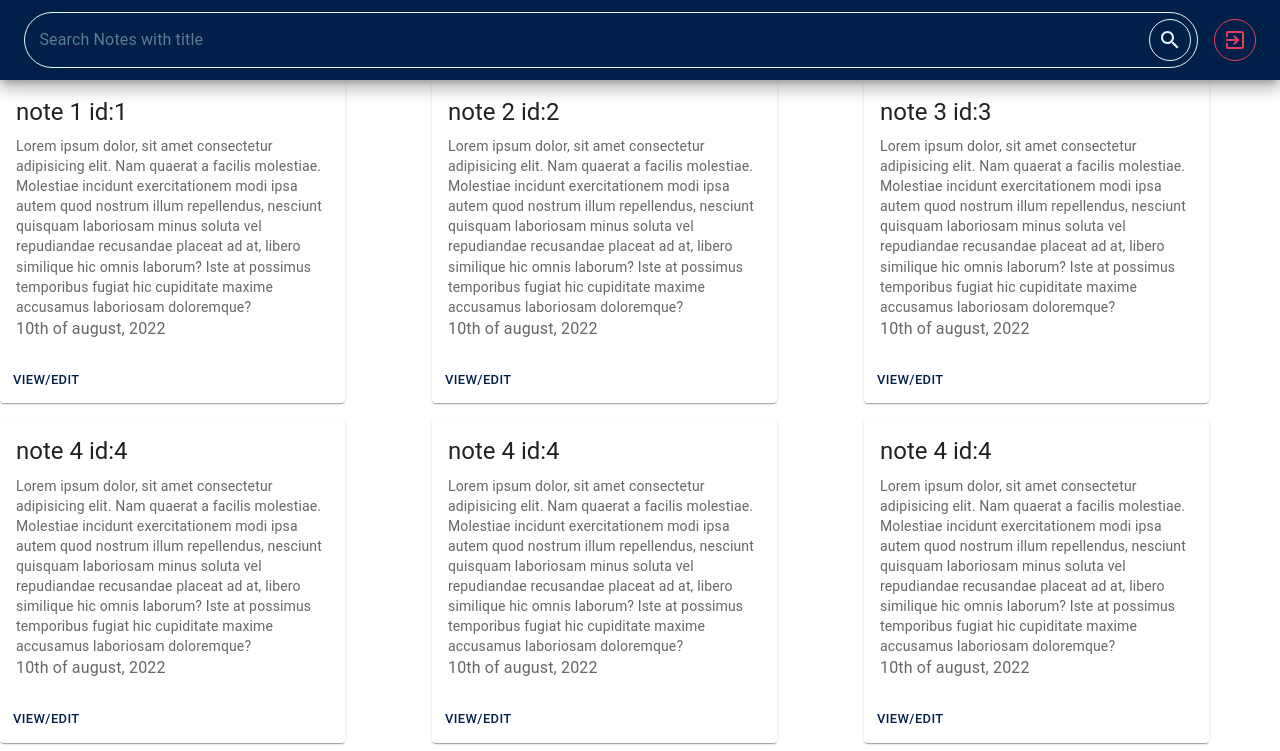
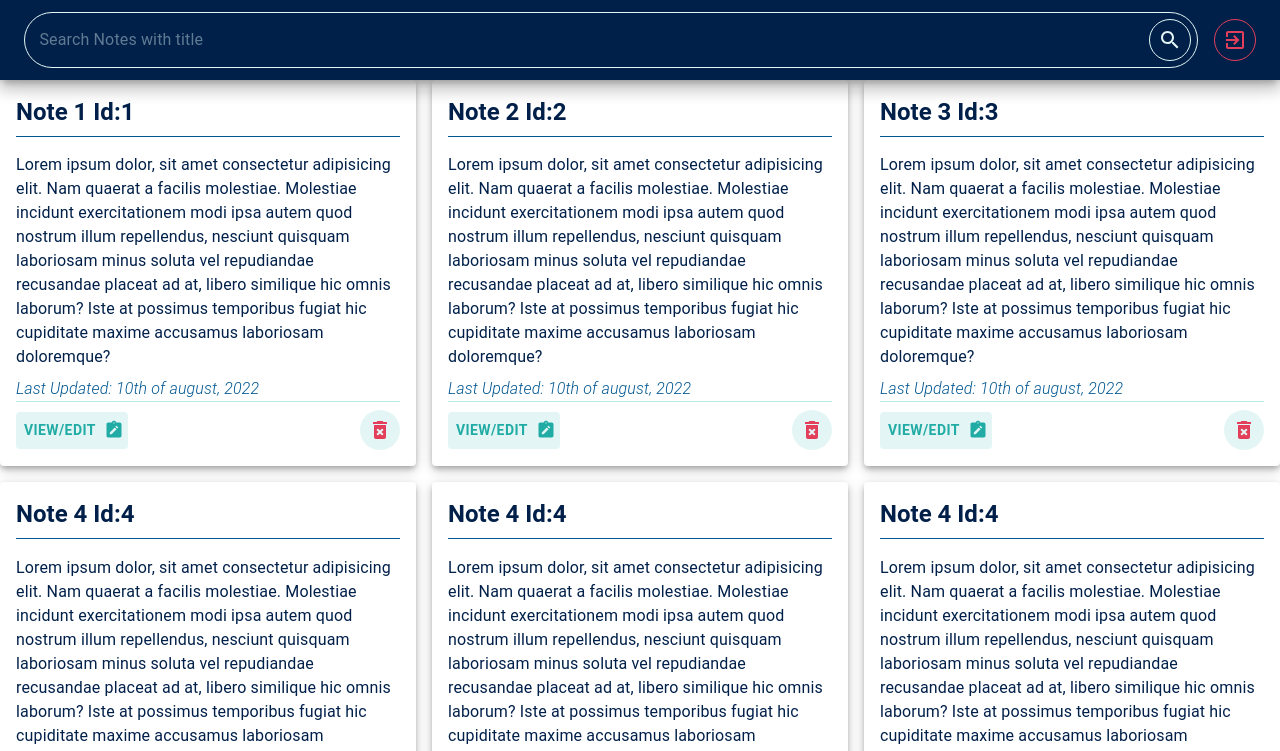
Before and after one commit to Folareen/sleek-notes, a React (Create React App) app: page / in a window 1280 px wide. Shown: the top 751 px of the page. Built offline with nearby package versions, Linux system fonts and the light colour scheme.

Commit message:
styled notespreview card

```diff
--- a/src/components/NotesPreviewCard.jsx
+++ b/src/components/NotesPreviewCard.jsx
@@ -1,36 +1,46 @@
 import React, { Component} from 'react'
-import Card from '@mui/material/Card';
-import CardActions from '@mui/material/CardActions';
-import CardContent from '@mui/material/CardContent';
-import Button from '@mui/material/Button';
-import Typography from '@mui/material/Typography';
+import { IconButton, CardActions, CardContent, Card, Button, Typography } from '@mui/material';
+import DeleteForeverIcon from '@mui/icons-material/DeleteForever';
+import NoteAltIcon from '@mui/icons-material/NoteAlt';
 
 export default class NotesPreviewCard extends Component{
-
 
     render(){
         const {id, title, body, date } = this.props
         return (
-            <Card sx={{ maxWidth: 345 }}>
-            <CardContent>
-                <Typography gutterBottom variant="h5" component="div">
+            <Card sx={{px:2, py:1}} elevation={5}>
+
+                <CardContent sx={{p:0}}>
+
+                    <Typography gutterBottom component="h2" variant='h5' sx={{fontWeight: 'bold',textTransform: 'capitalize', color:'primary.main', borderBottom: 1, borderColor: 'secondary.main', py:1}} >
                     {title} id:{id}
                     </Typography>
-                <Typography variant="body2" color="text.secondary">
+
+                    <Typography variant="p"
+                    component='p' sx={{py: 1, color:"primary.main"}}>
                     {body}
                     </Typography>
-                <Typography variant="p" color="text.secondary">
-                {date}
+
+                    <Typography variant="body" component='p' sx={{fontStyle: 'italic', fontWeight: 'light', color:"secondary.main"}}>
+                    Last Updated: {date}
                     </Typography>
 
+                </CardContent>
 
-            </CardContent>
-            <CardActions>
-                <Button size="small">View/Edit</Button>
-                <Button size="small"></Button>
+                <CardActions sx={{display:'flex', justifyContent: 'space-between', borderTop: 1, borderColor: 'info.main', px:0}}>
+
+                    <Button sx={{fontWeight:'bold', color:'success.main', bgcolor:'light.main','&:hover':{color: 'light.main',bgcolor: 'success.main'
+                    }}} endIcon={<NoteAltIcon/>}>
+                        View/Edit
+                    </Button>
+
+                    <IconButton  sx={{color:'danger.main', bgcolor:'light.main', '&:hover': {color:'light.main', bgcolor:'danger.main'
+                    } }}>
+                        <DeleteForeverIcon/>
+                    </IconButton>
+
                 </CardActions>
             </Card>
         );
     }
-
 }
```
Lines whose indentation alone changed are shown as unchanged.
